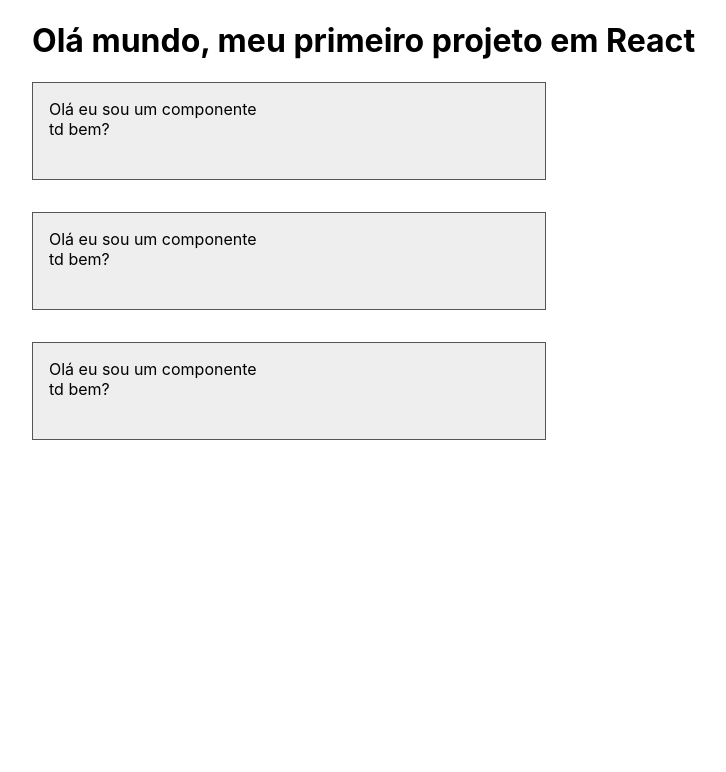
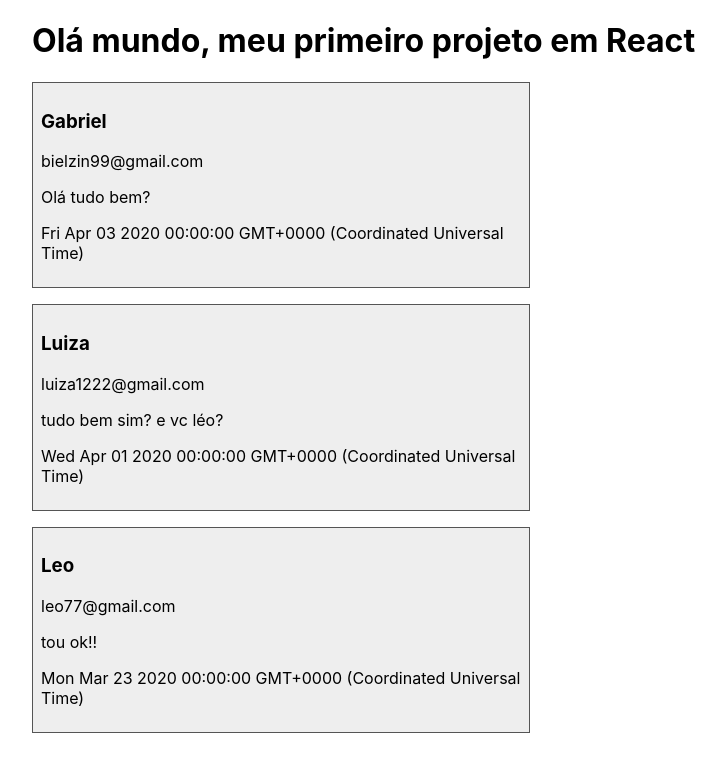
Before and after one commit to gabrielp1999/react-basico-ao-avancado, a React (Create React App) app in the folder secao-4/react-basico/: page / in a window 1280 px wide. Shown: the top 772 px of the page, without its empty margins (16-742 px from the left). Built offline with nearby package versions, Linux system fonts and the light colour scheme.

Commit message:
Props dos componentes

```diff
--- a/secao-4/react-basico/src/App.js
+++ b/secao-4/react-basico/src/App.js
@@ -7,9 +7,17 @@ function App() {
   return (
     <div className="App">
         <h1>Olá mundo, meu primeiro projeto em React</h1>
-        <Comentario/>
-        <Comentario/>
-        <Comentario/>
+        <Comentario nome="Gabriel" email="bielzin99@gmail.com" data={new Date(2020,3,3)}>
+          Olá tudo bem?
+        </Comentario>
+
+        <Comentario nome="Luiza" email="luiza1222@gmail.com" data={new Date(2020,3,1)}>
+          tudo bem sim? e vc léo?
+        </Comentario>
+
+        <Comentario nome="Leo" email="leo77@gmail.com" data={new Date(2020,2,23)}>
+          tou ok!!
+        </Comentario>
     </div>
   );
 }
--- a/secao-4/react-basico/src/components/Comentario.css
+++ b/secao-4/react-basico/src/components/Comentario.css
@@ -1,8 +1,7 @@
 .Comentario {
-  padding: 1rem;
+  padding: 0.5rem;
   background-color: #eee;
-  margin-bottom: 2rem;
+  margin-bottom: 1rem;
   border: 1px solid #555;
-  height: 4rem;
   width: 30rem;
 }
--- a/secao-4/react-basico/src/components/Comentario.js
+++ b/secao-4/react-basico/src/components/Comentario.js
@@ -1,11 +1,13 @@
 import React from 'react';
 import './Comentario.css'
 
-const Comentario = () => (
+const Comentario = props => (
   <div className='Comentario'>
-    <div>Olá eu sou um componente</div>
-    <div>td bem?</div>
+    <h3>{props.nome}</h3>
+    <p>{props.email}</p>
+    <p>{props.children}</p>
+    <p>{props.data.toString()}</p>
   </div>
-);
+  );
 
 export default Comentario;
```
